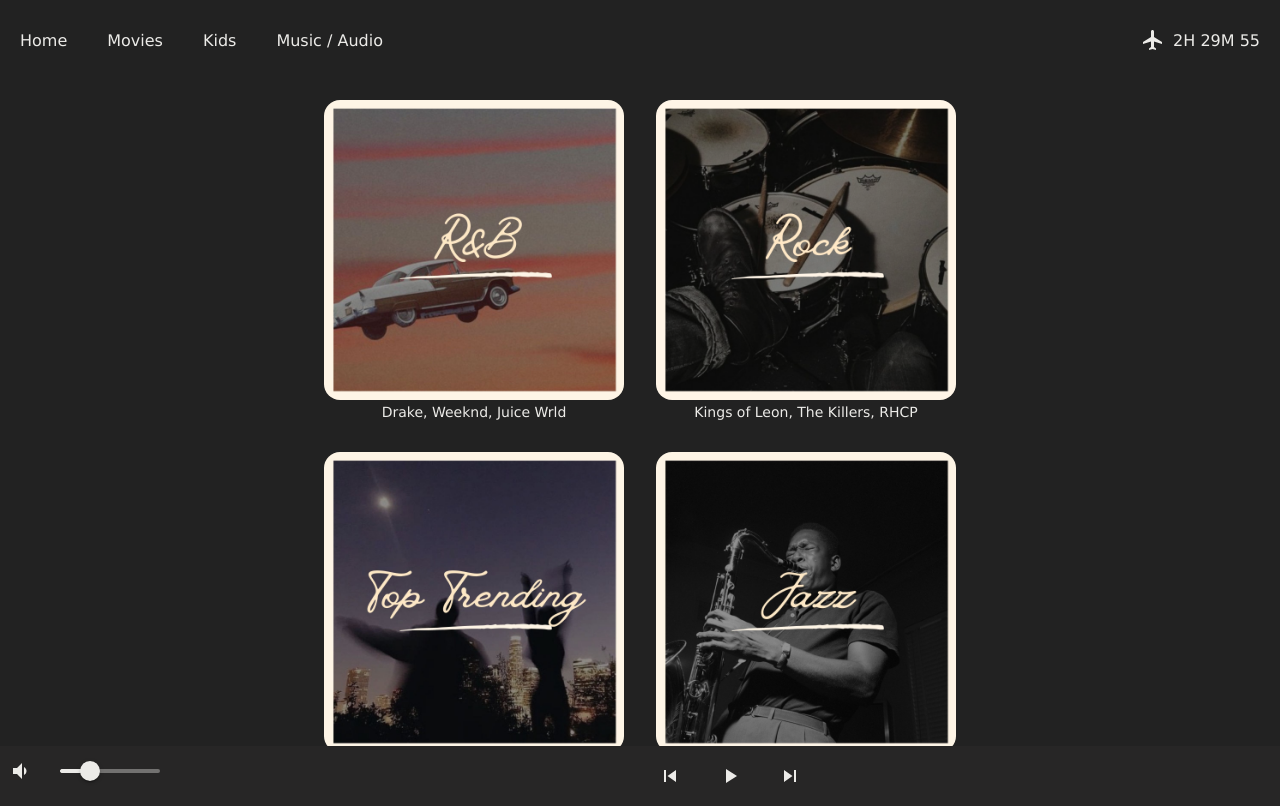
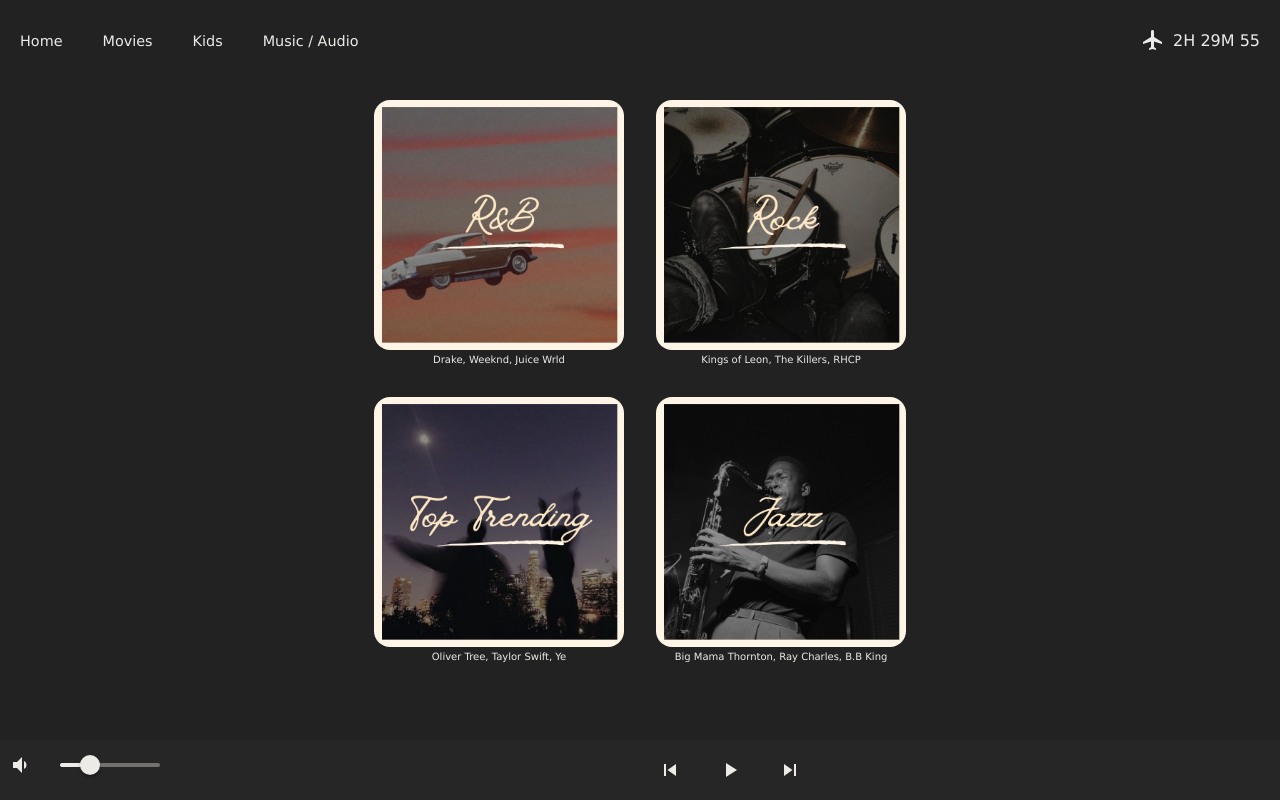
Before and after one commit to gavinwalsh1996/flight-entertainment-system, a React (Create React App) app: page /music in a window 1280 px wide. Built offline with nearby package versions, Linux system fonts and the light colour scheme; no server answers.

Commit message:
adjusting smaller details

```diff
--- a/src/components/SongGrid.jsx
+++ b/src/components/SongGrid.jsx
@@ -24,12 +24,12 @@
 
           <div className="songs">
             <img src={Rap} onClick={() => getSong(0)} alt='' />
-            <p>Drake, Weeknd, Juice Wrld</p>
+            <p className='song-name'>Drake, Weeknd, Juice Wrld</p>
           </div>
 
           <div className="songs">
             <img src={Rock} onClick={() => getSong(1)} alt='' />
-            <p>Kings of Leon, The Killers, RHCP</p>
+            <p className='song-name'>Kings of Leon, The Killers, RHCP</p>
           </div>
         </div>
 
@@ -37,12 +37,12 @@
 
           <div className="songs">
             <img src={Trending} onClick={() => getSong(2)} alt='' />
-            <p>Oliver Tree, Taylor Swift, Ye</p>
+            <p className='song-name'>Oliver Tree, Taylor Swift, Ye</p>
           </div>
 
           <div className="songs">
             <img src={Jazz} onClick={() => getSong(3)} alt='' />
-            <p>Big Mama Thornton, Ray Charles, B.B King</p>
+            <p className='song-name'>Big Mama Thornton, Ray Charles, B.B King</p>
           </div>
 
         </div>
--- a/src/css/Header.css
+++ b/src/css/Header.css
@@ -45,6 +45,7 @@
 
 a {
     text-decoration: none;
+    font-size: .9rem;
 }
 
 a:hover {
--- a/src/css/PopUp.css
+++ b/src/css/PopUp.css
@@ -35,7 +35,7 @@
 
 .popup-text {
     color: black;
-    font-size: large;
+    font-size: small;
     text-align: center;
 }
 
--- a/src/css/SongGrid.css
+++ b/src/css/SongGrid.css
@@ -19,9 +19,13 @@
 }
 
 img {
-    height: 300px;
-    width: 300px;
+    height: 250px;
+    width: 250px;
     border-radius: 1rem;
+}
+
+.song-name {
+    font-size: 10px;
 }
 
 @media screen and (max-width: 650px) {
```
